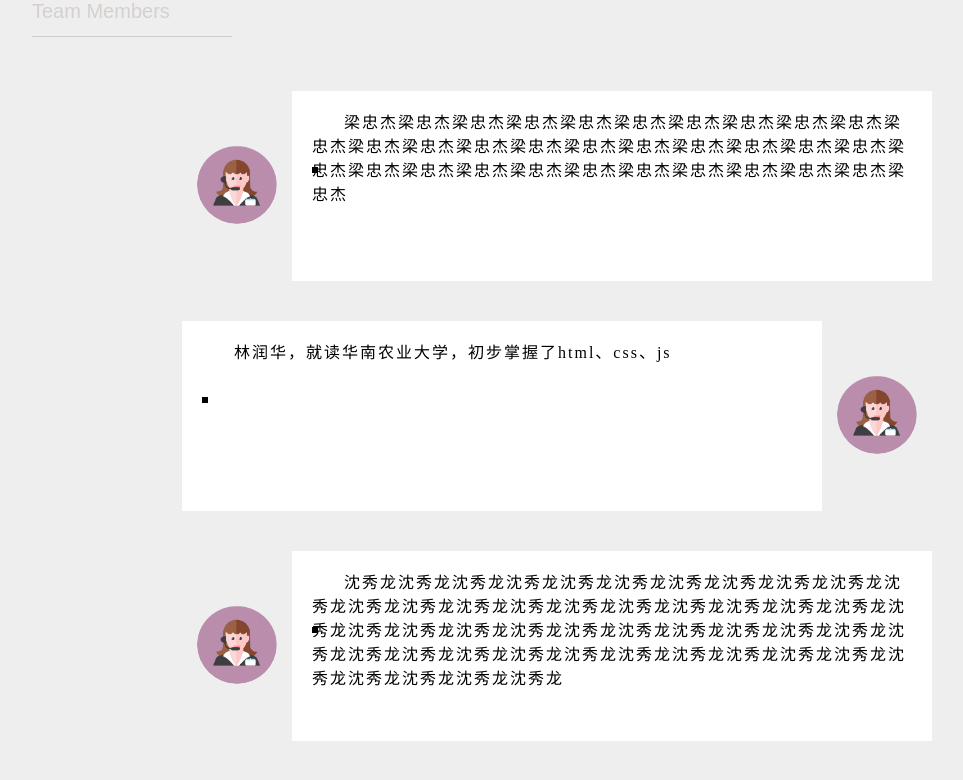
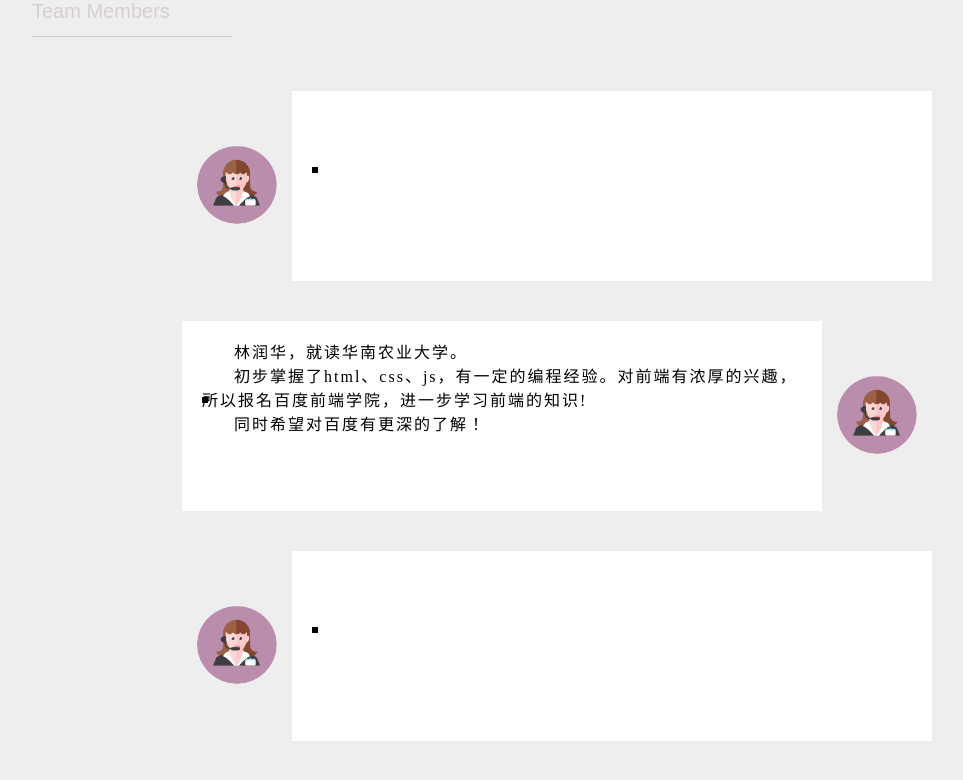
Before and after one commit to ife-kimoji/ife-kimoji.github.io, a plain HTML site: page html/Team Members.html in a window 1280 px wide. Shown: the whole page, without its empty margins (128-1091 px from the left). Drawn offline with Linux system fonts and the light colour scheme.

Commit message:
完成自我简介

```diff
--- a/html/Team Members.html
+++ b/html/Team Members.html
@@ -24,13 +24,15 @@
 					<img src="../img/u47.png">
 				</div>
 				<div class="desc">
-					<p>梁忠杰梁忠杰梁忠杰梁忠杰梁忠杰梁忠杰梁忠杰梁忠杰梁忠杰梁忠杰梁忠杰梁忠杰梁忠杰梁忠杰梁忠杰梁忠杰梁忠杰梁忠杰梁忠杰梁忠杰梁忠杰梁忠杰梁忠杰梁忠杰梁忠杰梁忠杰梁忠杰梁忠杰梁忠杰梁忠杰梁忠杰梁忠杰梁忠杰</p>
+					<p></p>
 				</div>
 			</div>
 			<div class="line">
 				<div class="desc">
-					<p>林润华，就读华南农业大学，初步掌握了html、css、js
+					<p>林润华，就读华南农业大学。
 					</p>
+					<p>初步掌握了html、css、js，有一定的编程经验。对前端有浓厚的兴趣，所以报名百度前端学院，进一步学习前端的知识!</p>
+					<p>同时希望对百度有更深的了解！</p>
 				</div>
 				<div class="img">
 					<img src="../img/u47.png">
@@ -41,7 +43,7 @@
 					<img src="../img/u47.png">
 				</div>
 				<div class="desc">
-					<p>沈秀龙沈秀龙沈秀龙沈秀龙沈秀龙沈秀龙沈秀龙沈秀龙沈秀龙沈秀龙沈秀龙沈秀龙沈秀龙沈秀龙沈秀龙沈秀龙沈秀龙沈秀龙沈秀龙沈秀龙沈秀龙沈秀龙沈秀龙沈秀龙沈秀龙沈秀龙沈秀龙沈秀龙沈秀龙沈秀龙沈秀龙沈秀龙沈秀龙沈秀龙沈秀龙沈秀龙沈秀龙沈秀龙沈秀龙沈秀龙沈秀龙沈秀龙沈秀龙沈秀龙沈秀龙沈秀龙沈秀龙沈秀龙</p>
+					<p></p>
 				</div>
 			</div>
 		</div>
```
